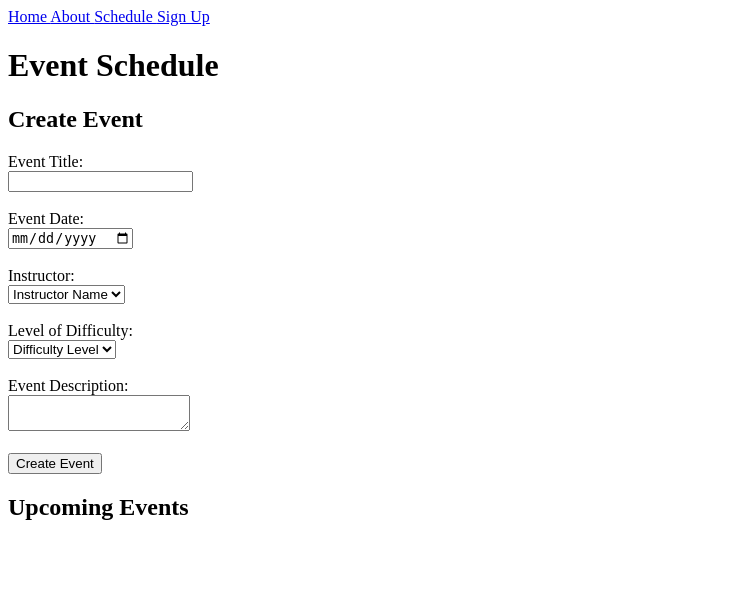
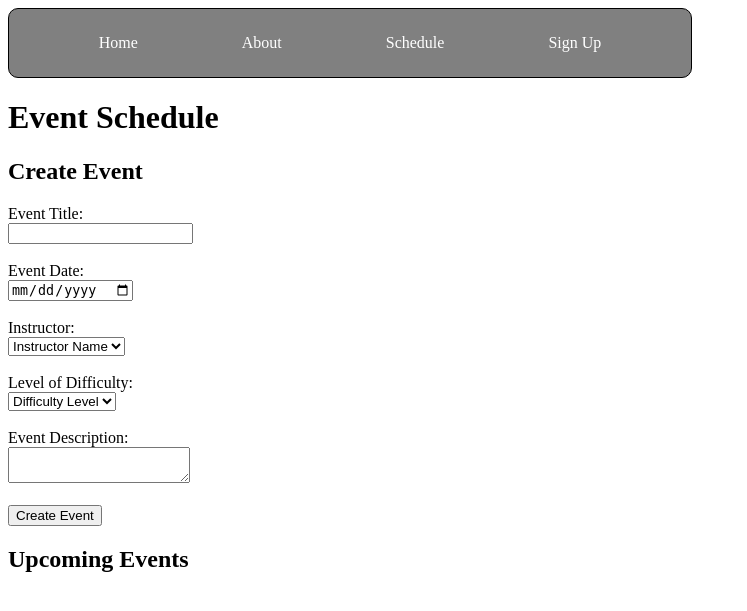
Before and after one commit to jennefercampoverde/Rock-Climb-Up, a PHP site: page /schedule.html in a window 1280 px wide. Shown: the top 611 px of the page, without its empty margins (0-747 px from the left). Run offline with PHP 8.4, Linux system fonts and the light colour scheme.

Commit message:
Update style.css

```diff
--- a/style.css
+++ b/style.css
@@ -1,3 +1,17 @@
+#topnav {
+	padding:25px;
+	border:1px black solid;
+	background:gray;
+	border-radius:10px;
+	text-align:center;
+	width:50%;
+}
+#topnav a {
+	color:white;
+	padding:50px;
+	text-decoration:none;
+}
+
 #ClimberHeader,.tableHeaders
 {
     margin: auto;
@@ -21,3 +35,85 @@
 tr:hover{
     background-color:  #D6EEEE;
 }
+
+body {
+	scroll-snap-type:y mandatory;
+}
+
+#allText div p {
+	font-size:48px;
+}
+
+.scroll {
+	scroll-snap-align:center;
+	text-align:center;
+	flex:none;
+	margin-bottom:250px;
+}
+
+.scroll-animation {
+	scroll-snap-align:center;
+	text-align:center;
+	flex:none;
+	margin-bottom:250px;
+	opacity: 0;
+	transform: translateY(20px); /* Example animation: Slide up from bottom */
+	transition: opacity 0.5s ease, transform 0.5s ease;
+}
+
+.scroll-animation.is-visible {
+
+  opacity: 1;
+
+  transform: translateY(0);
+
+}
+
+.test {
+	border:none;
+}
+
+/* Dropdown Button */
+.dropbtn {
+  background-color: #3498DB;
+  color: white;
+  padding: 10px;
+  font-size: 16px;
+  border: none;
+  cursor: pointer;
+}
+
+/* Dropdown button on hover & focus */
+.dropbtn:hover, .dropbtn:focus {
+  background-color: #2980B9;
+}
+
+/* The container <div> - needed to position the dropdown content */
+.dropdown {
+  position: relative;
+  display: inline-block;
+}
+
+/* Dropdown Content (Hidden by Default) */
+.dropdown-content {
+  display: none;
+  position: absolute;
+  background-color: #f1f1f1;
+  min-width: 160px;
+  box-shadow: 0px 8px 16px 0px rgba(0,0,0,0.2);
+  z-index: 1;
+}
+
+/* Links inside the dropdown */
+.dropdown-content a {
+  color: black;
+  padding: 12px 16px;
+  text-decoration: none;
+  display: block;
+}
+
+/* Change color of dropdown links on hover */
+.dropdown-content a:hover {background-color: #ddd;}
+
+/* Show the dropdown menu (use JS to add this class to the .dropdown-content container when the user clicks on the dropdown button) */
+.show {display:block;}
```
